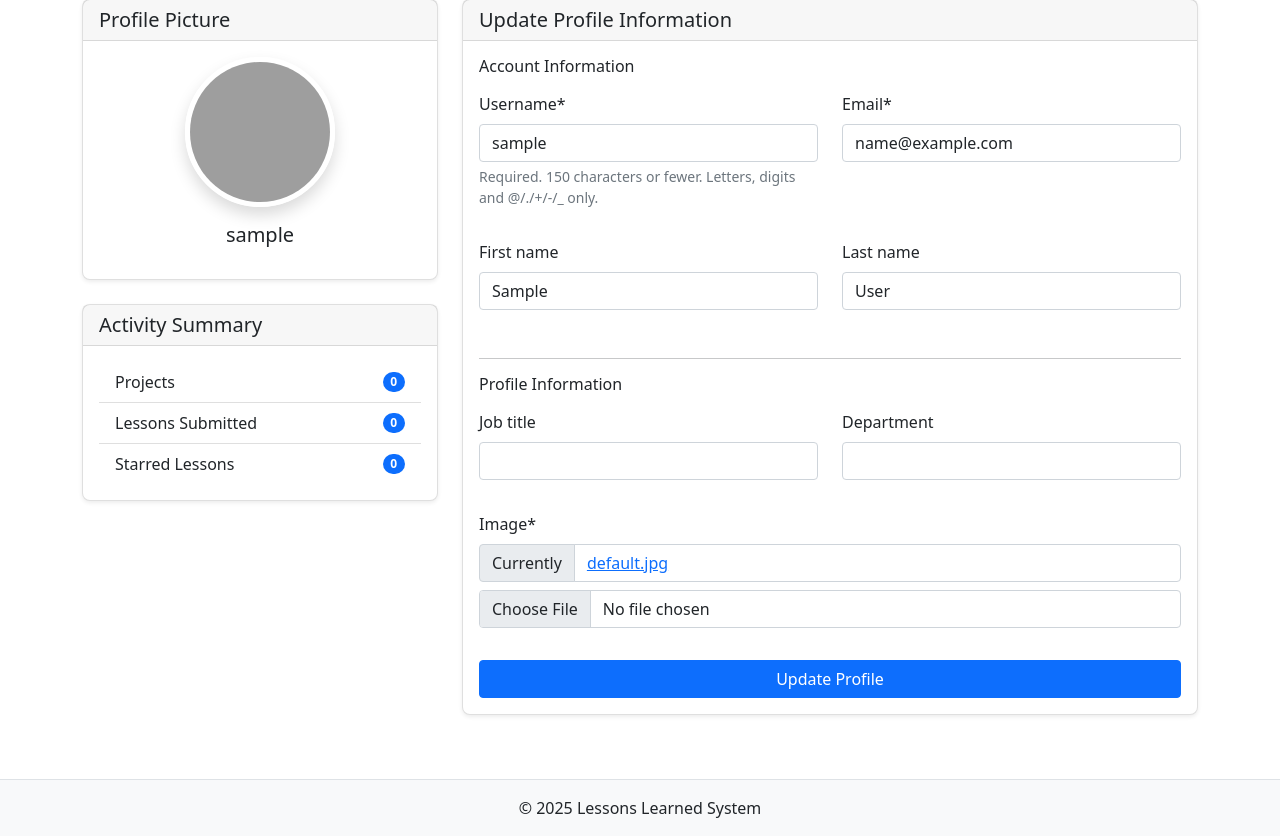
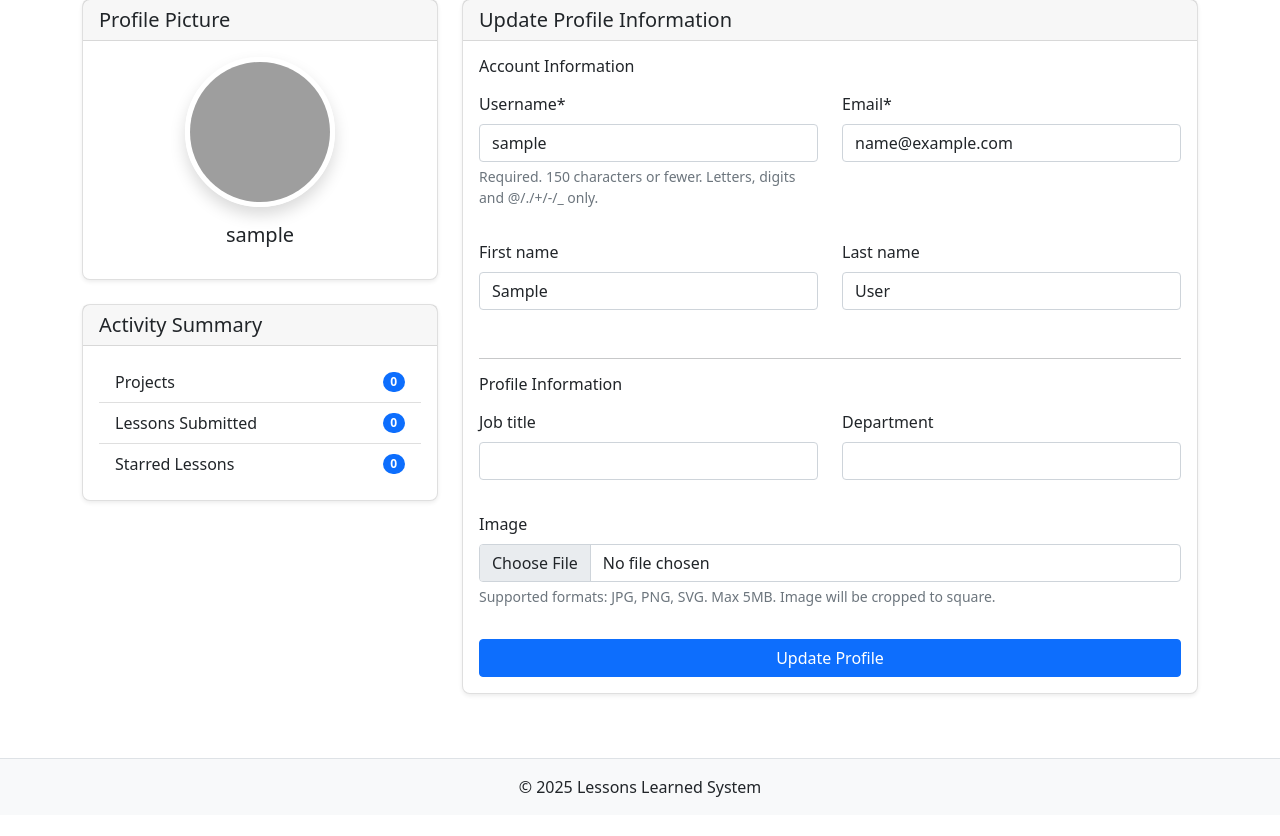
Before and after one commit to avishekpaul1310/lessons_learned_register, a Django app: page /profile/ in a window 1280 px wide. Shown: the part 81-917 px from the top of the page. After the commit the page ends 878 px from the top, so only its background shows below. Run offline with Django 5.2, Linux system fonts and the light colour scheme; the visitor is signed in with stand-in values (Sample User, id 1); data that the repository does not hold is empty; some libraries are stand-ins or nearby versions; grey boxes are pictures that could not be loaded.

Commit message:
Enhance profile image handling with validation and cropping; update dashboard charts to display messages when no data is available

```diff
--- a/accounts/forms.py
+++ b/accounts/forms.py
@@ -2,6 +2,7 @@
 from django.contrib.auth.models import User
 from django.contrib.auth.forms import UserCreationForm
 from django.conf import settings
+import os
 from .models import Profile
 from .utils import get_allowed_email_domains
 
@@ -50,6 +51,27 @@
         return email
 
 class ProfileUpdateForm(forms.ModelForm):
+    # Custom image field with better validation
+    image = forms.ImageField(
+        required=False,
+        widget=forms.FileInput(attrs={'class': 'form-control'}),
+        help_text='Supported formats: JPG, PNG, SVG. Max 5MB. Image will be cropped to square.'
+    )
+
     class Meta:
         model = Profile
         fields = ['image', 'job_title', 'department']
+
+    def clean_image(self):
+        image = self.cleaned_data.get('image')
+        if image:
+            # Check file size
+            if image.size > 5 * 1024 * 1024:  # 5MB limit
+                raise forms.ValidationError("Image file size must be under 5MB.")
+
+            # Check file extension
+            ext = os.path.splitext(image.name)[1].lower()
+            if ext not in ['.jpg', '.jpeg', '.png', '.svg']:
+                raise forms.ValidationError("Only JPG, PNG, and SVG files are allowed.")
+
+        return image
--- a/accounts/models.py
+++ b/accounts/models.py
@@ -5,7 +5,7 @@
 
 class Profile(models.Model):
     user = models.OneToOneField(User, on_delete=models.CASCADE)
-    image = models.ImageField(default='default.jpg', upload_to='profile_pics')
+    image = models.ImageField(default='profile_pics/profile.jpg', upload_to='profile_pics')
     job_title = models.CharField(max_length=100, blank=True)
     department = models.CharField(max_length=100, blank=True)
 
@@ -19,13 +19,30 @@
         if self.image and hasattr(self.image, 'path') and os.path.exists(self.image.path):
             try:
                 img = Image.open(self.image.path)
+
+                # Ensure the image is a square by cropping to the center if necessary
+                if img.width != img.height:
+                    # Get the smaller dimension
+                    min_dimension = min(img.width, img.height)
+
+                    # Calculate cropping coordinates to center the image
+                    left = (img.width - min_dimension) // 2
+                    top = (img.height - min_dimension) // 2
+                    right = left + min_dimension
+                    bottom = top + min_dimension
+
+                    # Crop to square
+                    img = img.crop((left, top, right, bottom))
+
+                # Resize to a standard profile size
                 if img.height > 300 or img.width > 300:
                     output_size = (300, 300)
                     img.thumbnail(output_size)
-                    img.save(self.image.path)
+
+                img.save(self.image.path)
             except Exception as e:
                 # Log the error but don't crash
-                print(f"Error resizing profile image: {e}")
+                print(f"Error processing profile image: {e}")
                 pass
 
 class AllowedEmailDomain(models.Model):
```
Also changed, not shown: templates/lessons/dashboard.html (+20 -18 lines).
